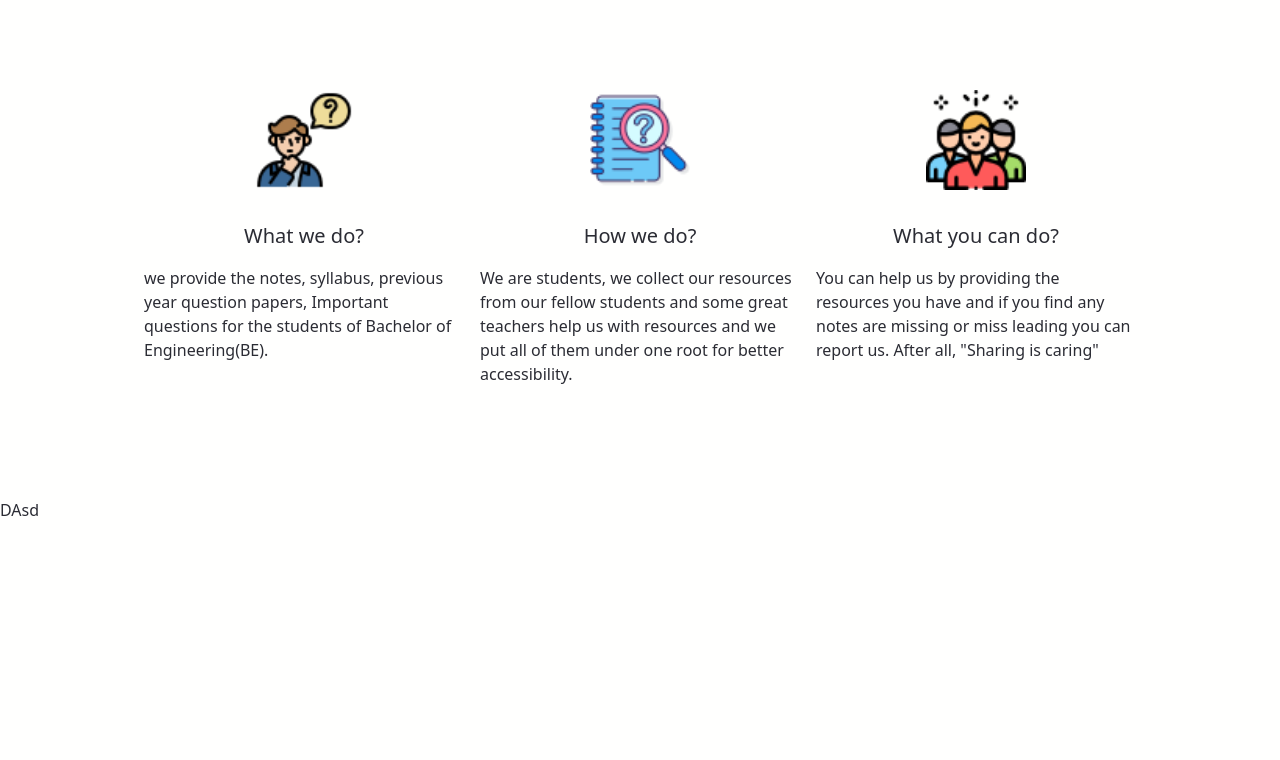
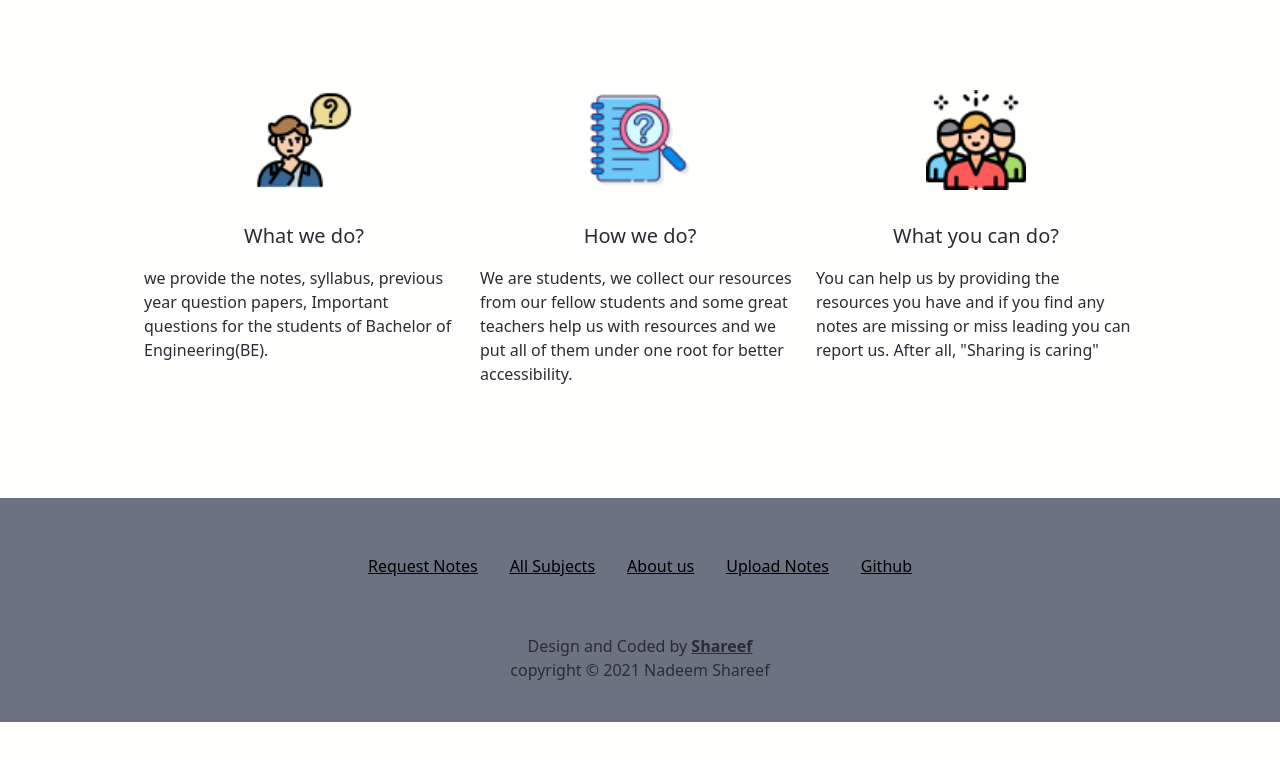
Before and after one commit to shareef99/yourounotes, a Next.js app: page / in a window 1280 px wide. Shown: the part 1036-1796 px from the top of the page. After the commit the page ends 1758 px from the top, so only its background shows below. Built offline with nearby package versions, Linux system fonts and the light colour scheme.

Commit message:
style footer

```diff
--- a/components/Footer.tsx
+++ b/components/Footer.tsx
@@ -1,11 +1,69 @@
 import React from "react";
+import Link from "next/link";
 
 interface Props {}
 
 const Footer = (props: Props) => {
     return (
-        <footer className="h-screen">
-            <h1>DAsd</h1>
+        <footer id="footer" className="bg-gray-500">
+            <div className="flexCenter">
+                <ul
+                    className="flex flex-wrap flex-col sm:flex-row justify-around items-start
+                        py-14 sm:space-x-8 space-y-8 sm:space-y-0"
+                >
+                    <li className="underline hover:no-underline">
+                        <a
+                            href="https://onlineounotes.web.app/pages/request"
+                            target="_blank"
+                            rel="noreferrer"
+                        >
+                            Request Notes
+                        </a>
+                    </li>
+                    <li className="underline hover:no-underline">
+                        <Link href="/subjects">
+                            <a href="">All Subjects</a>
+                        </Link>
+                    </li>
+                    <li className="underline hover:no-underline">
+                        <Link href="/about">
+                            <a href="">About us</a>
+                        </Link>
+                    </li>
+                    <li className="underline hover:no-underline">
+                        <a
+                            href="https://onlineounotes.web.app/pages/upload"
+                            target="_blank"
+                            rel="noreferrer"
+                        >
+                            Upload Notes
+                        </a>
+                    </li>
+                    <li className="underline hover:no-underline">
+                        <a
+                            href="https://github.com/shareef99/ounotes#your-notes"
+                            target="_blank"
+                            rel="noreferrer"
+                        >
+                            Github
+                        </a>
+                    </li>
+                </ul>
+            </div>
+            <div className="text-center pb-10">
+                <p>
+                    Design and Coded by{" "}
+                    <a
+                        href="https://portfolio.shareef.vercel.app/"
+                        className="font-semibold underline hover:no-underline"
+                        target="_blank"
+                        rel="noreferrer"
+                    >
+                        Shareef
+                    </a>
+                </p>
+                <p>copyright © 2021 Nadeem Shareef</p>
+            </div>
         </footer>
     );
 };
```
